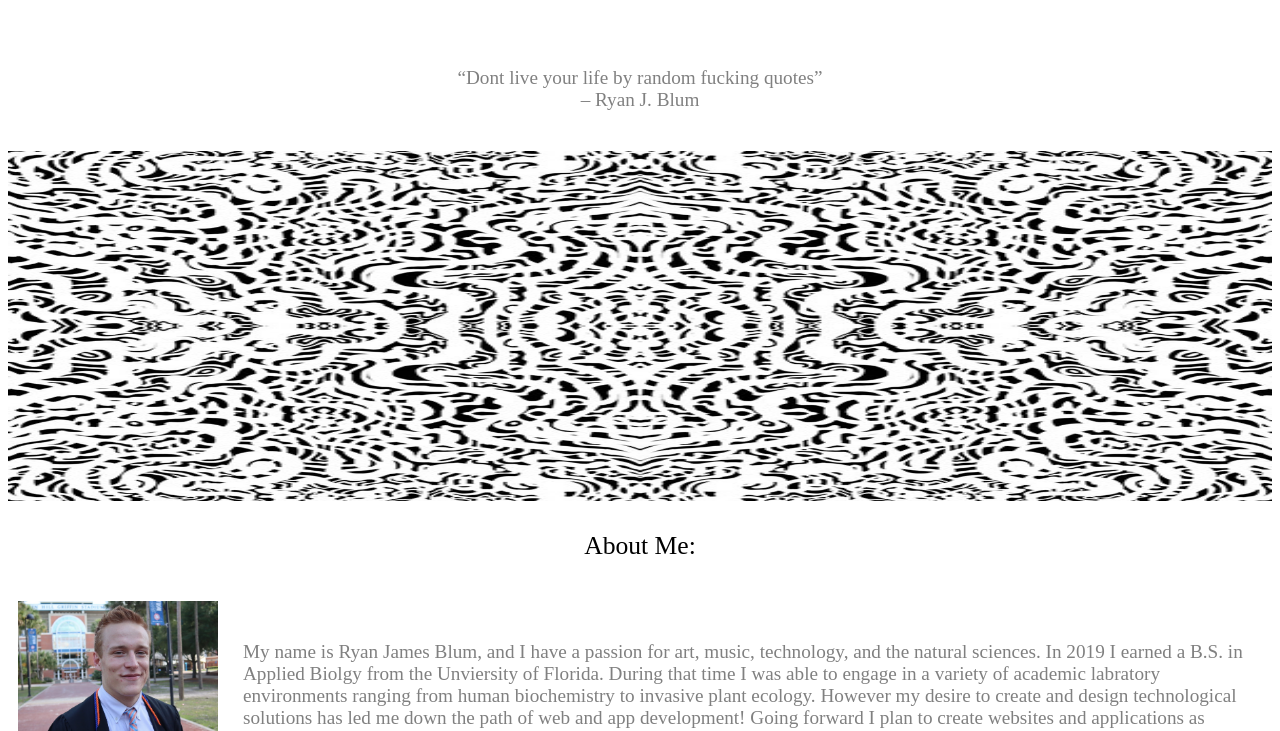
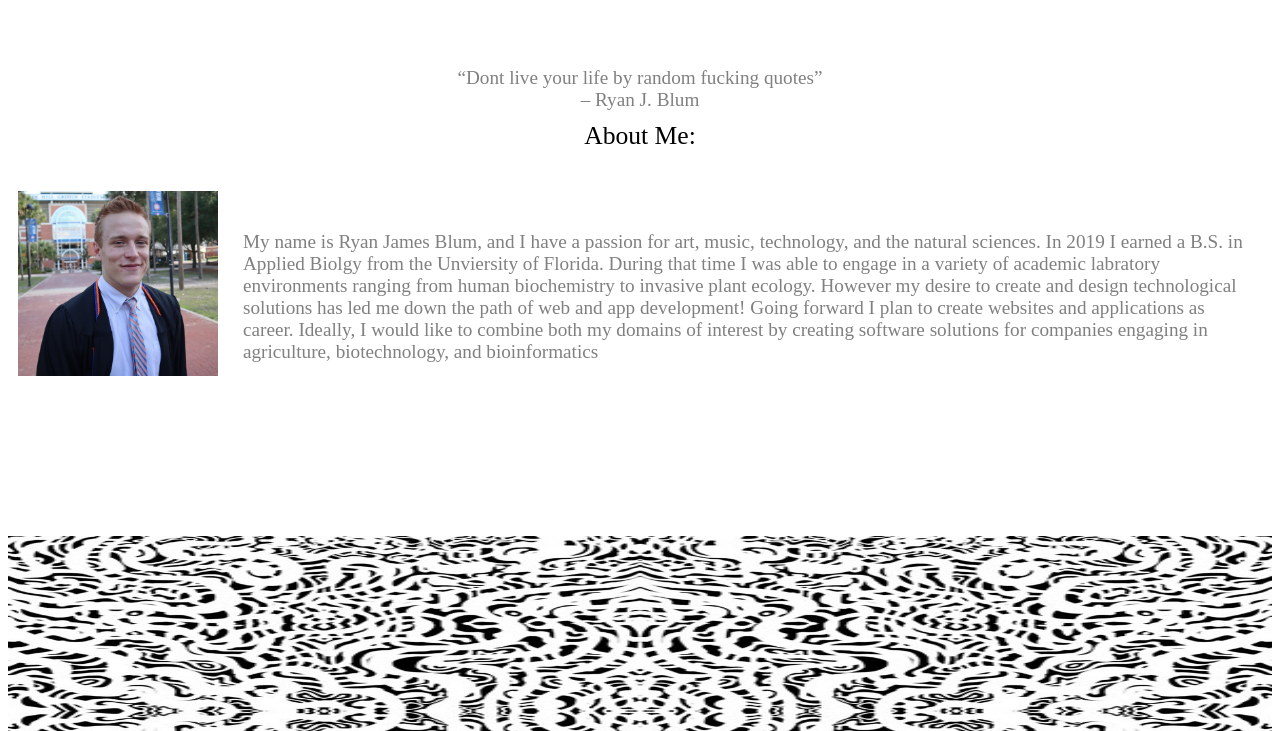
Before and after one commit to RyanBlum/RyanBlum.github.io, a plain HTML site: page index.html in a window 1280 px wide. Shown: the part 498-1229 px from the top of the page. Drawn offline with nearby package versions, Linux system fonts and the light colour scheme.

Commit message:
updates yo

```diff
--- a/index.html
+++ b/index.html
@@ -40,7 +40,7 @@
 		</div>
 
 <!--------------------------------------------->
- 		<img id="one" src="trippy.jpeg" class= "trippy"/>
+
 
 <!--------------------------------------------->
 		<div id="about">
```
